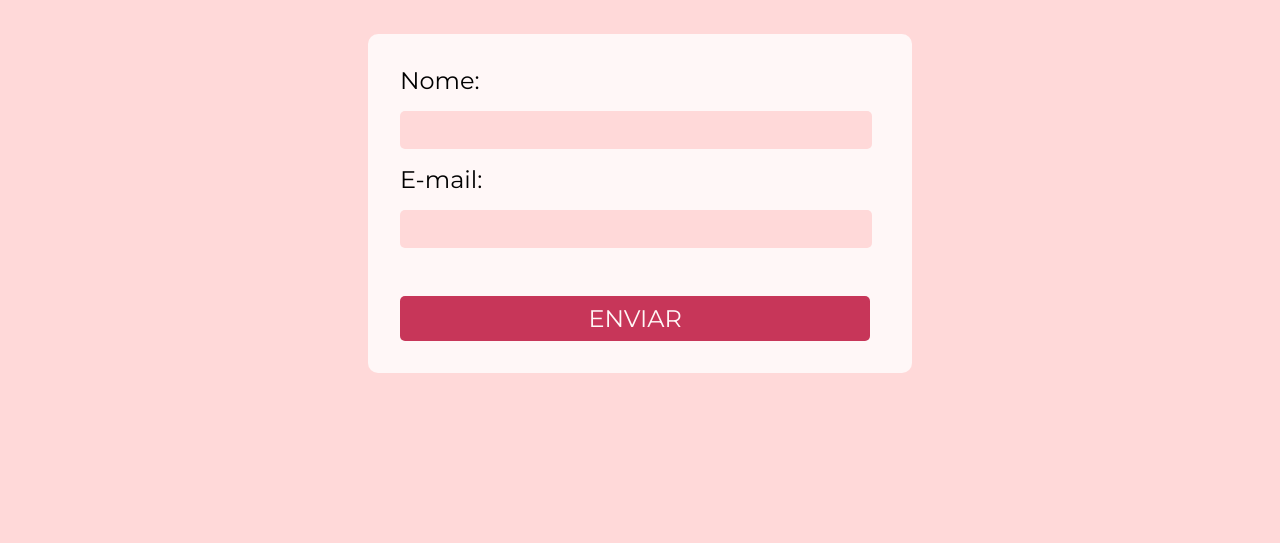
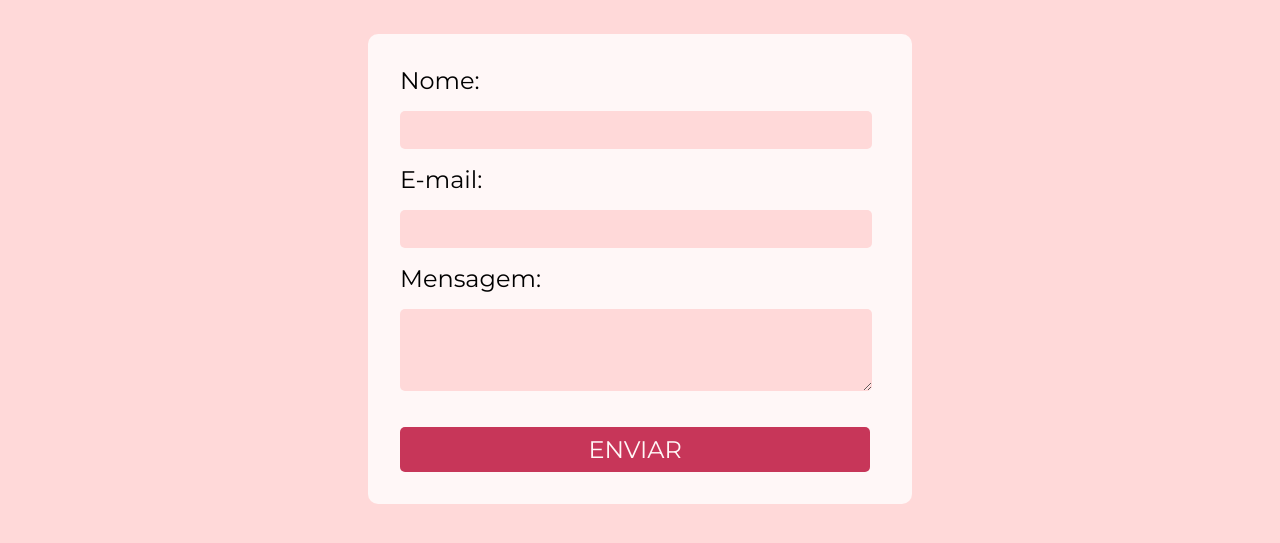
Before and after one commit to dudaamon/Trabalho, a plain HTML site: page contato.html in a window 1280 px wide. Shown: the part 335-878 px from the top of the page. Before the commit the page ends 800 px from the top, so only its background shows below. Drawn offline with Linux system fonts and the light colour scheme.

Commit message:
campo de mensagem adicionado

```diff
--- a/contato.html
+++ b/contato.html
@@ -28,14 +28,18 @@
         <form class="formulario_conteudo">
           <div>
             <label for="nome" class="label">Nome:</label>
-            <input type="text" class="input_text" />
+            <input type="text" id="input_text" required />
           </div>
           <div>
             <label for="email" class="label">E-mail:</label>
-            <input type="text" class="input_text" />
+            <input type="text" id="input_text" required />
           </div>
           <div>
-            <input type="submit" class="formulario_botao" value="Enviar" />
+            <label for="mensagem" class="label">Mensagem:</label>
+            <textarea rows="3" name="msg" id="textarea_mensagem" required></textarea>
+          </div>
+          <div>
+            <input type="submit" id="formulario_botao" value="Enviar" />
           </div>
         </form>
     </main>
--- a/styles/style.css
+++ b/styles/style.css
@@ -192,7 +192,7 @@ h3 {
   font-size: 1.5rem;
 }
 
-.input_text {
+#input_text {
   width: 95%;
   padding: 0.5rem;
   margin-top: 1rem;
@@ -207,7 +207,21 @@ h3 {
   cursor: pointer;
 }
 
-.formulario_botao {
+#textarea_mensagem {
+  width: 95%;
+  padding: 0.5rem;
+  margin-top: 1rem;
+
+  border: none;
+  outline-color: #ffb7c8;
+  border-radius: 5px;
+  background-color: #ffd9d9;
+  color: #3f3939;
+  font-size: 1.2rem;
+  cursor: pointer;
+}
+
+#formulario_botao {
   width: 98%;
   padding: 0.5rem;
   margin-top: 2rem;
```
